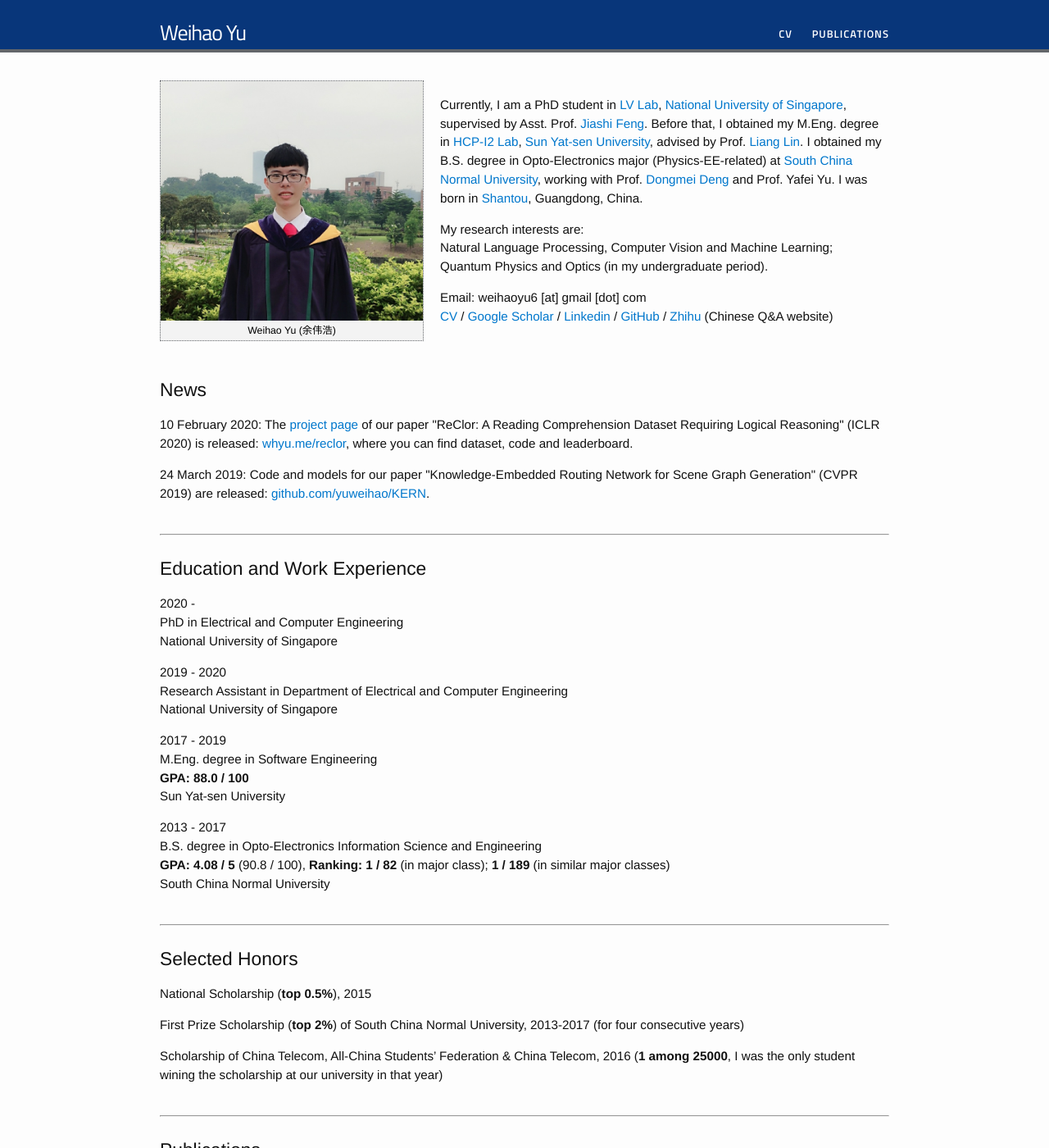
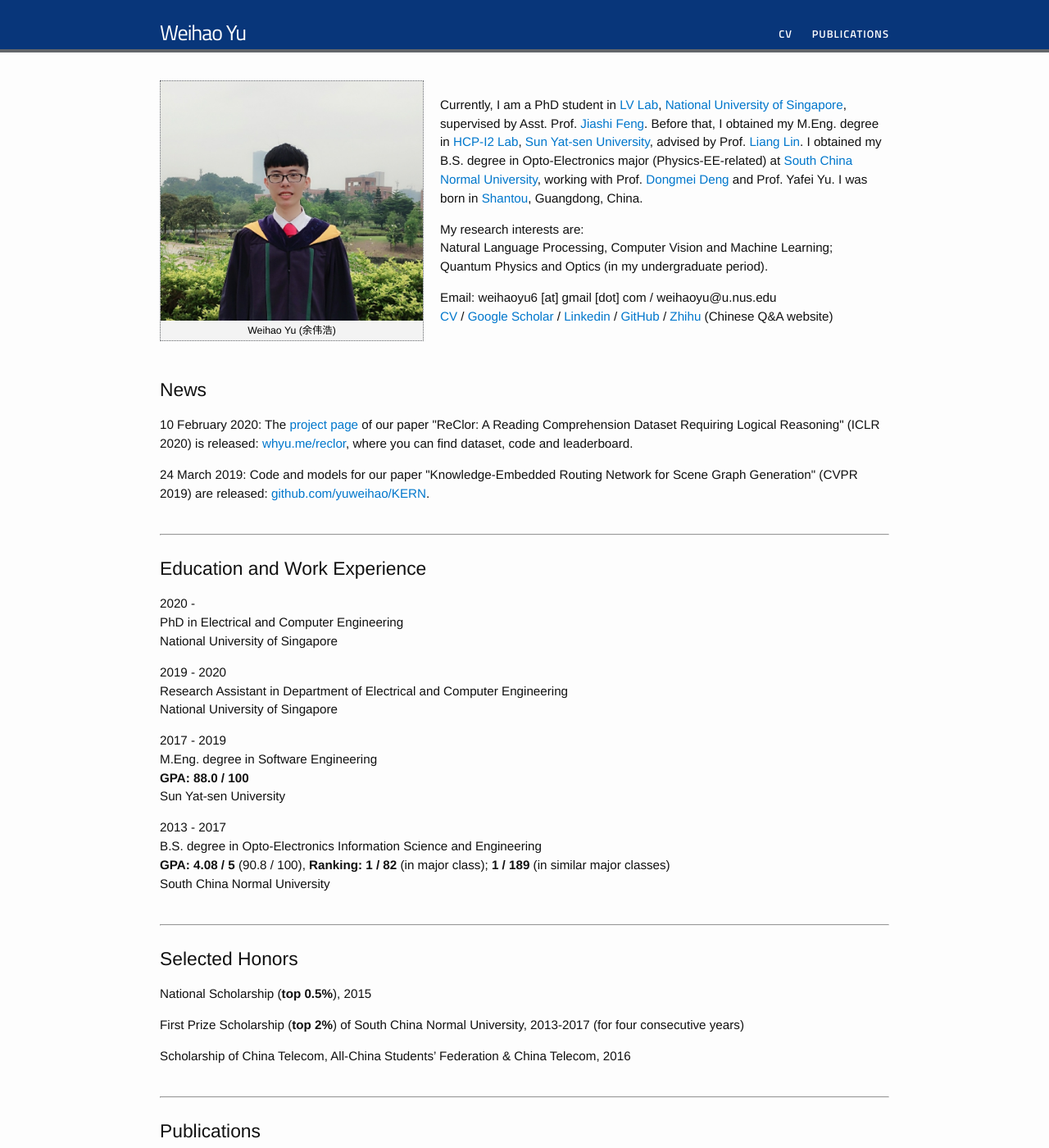
Before and after one commit to yuweihao/yuweihao.github.io, a Jekyll site: the page built from index.html, in a window 1280 px wide and 1400 px high. Shown: the whole window at 82% size. Built offline with Jekyll 4.4.1, drawn with Linux system fonts in a browser that asks for light colours; comment, search, counter and statistics services are not loaded.

Commit message:
Update index.html

```diff
--- a/index.html
+++ b/index.html
@@ -34,7 +34,7 @@ My research interests are: <br>
 Natural Language Processing, Computer Vision and Machine Learning; <br>
 Quantum Physics and Optics (in my undergraduate period).</p>
 <p>
-Email: weihaoyu6 [at] gmail [dot] com <br>
+Email: weihaoyu6 [at] gmail [dot] com / weihaoyu@u.nus.edu <br>
 
 <a href="/pdf/weihao-yu-cv.pdf" target="_blank" rel="external">CV</a> / <a href="https://scholar.google.com/citations?user=LYxjt1QAAAAJ" target="_blank" rel="external">Google Scholar</a> / <a href="http://www.linkedin.com/in/weihaoyu/" target="_blank" rel="external">Linkedin</a> / <a href="https://github.com/yuweihao/" target="_blank" rel="external">GitHub</a> / <a href="https://www.zhihu.com/people/yuwh/answers" target="_blank" rel="external">Zhihu</a> (Chinese Q&A website)
 </p>
@@ -79,7 +79,7 @@ National Scholarship (<strong>top 0.5%</strong>), 2015
 First Prize Scholarship (<strong>top 2%</strong>) of South China Normal University, 2013-2017 (for four consecutive years)
 </p>
 <p>
-Scholarship of China Telecom, All-China Students’ Federation & China Telecom, 2016 (<strong>1 among 25000</strong>, I was the only student wining the scholarship at our university in that year)
+Scholarship of China Telecom, All-China Students’ Federation & China Telecom, 2016
 </p>
 <br>
 <hr>
```
